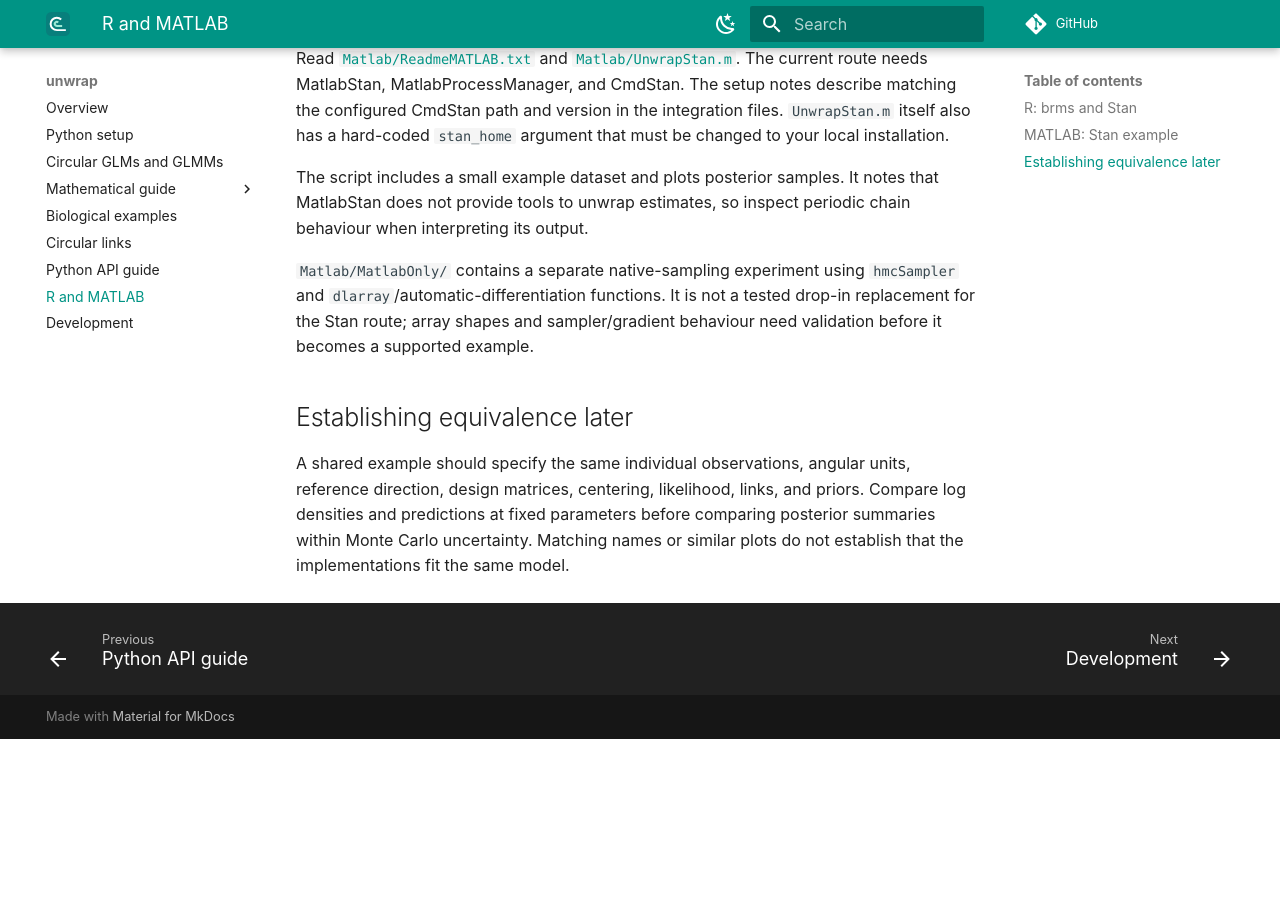
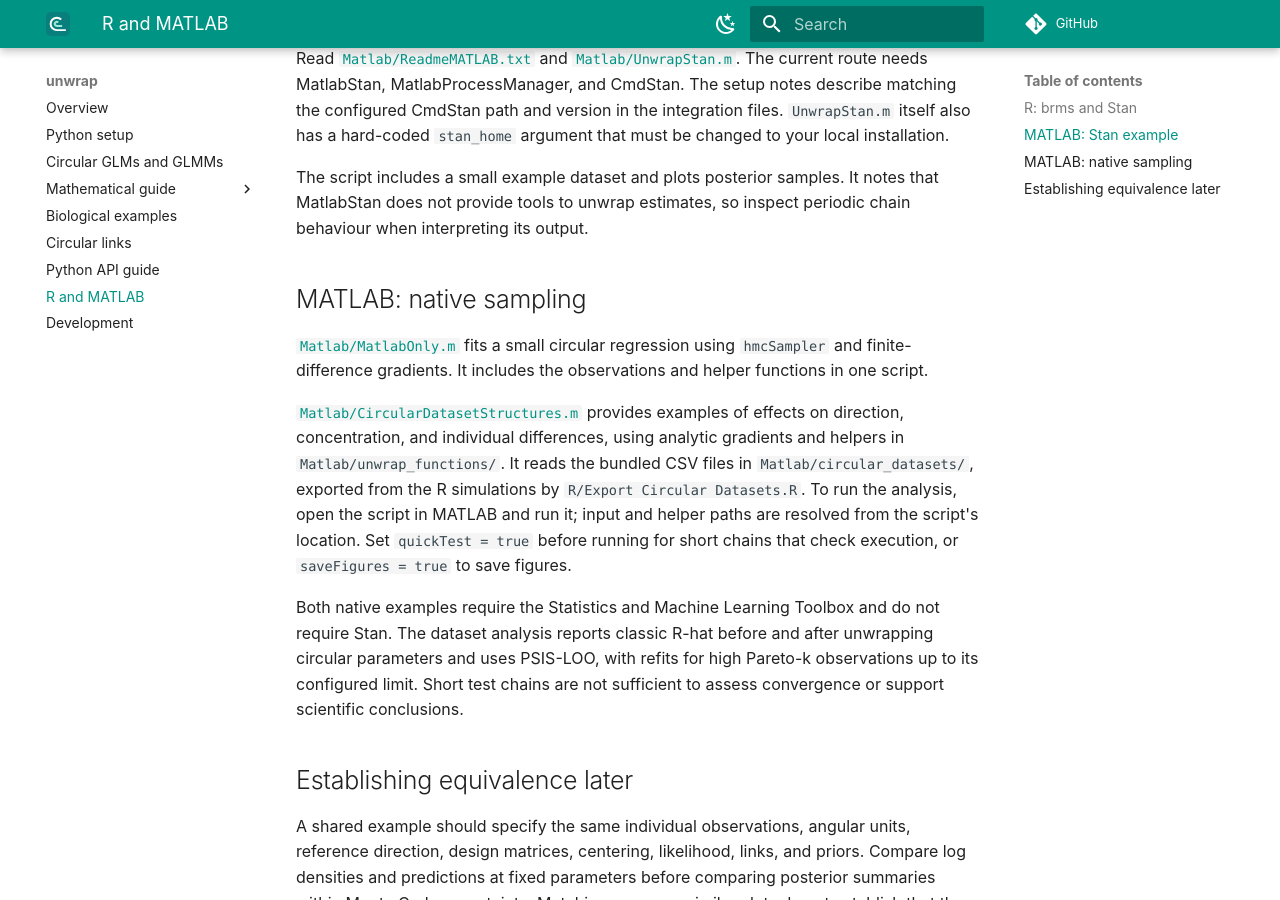
Before and after one commit to jgraving/unwrap, an MkDocs documentation site: the page built from docs/languages.md, in a window 1280 px wide and 900 px high, scrolled down 774 px. Built offline with MkDocs 1.6.1 and Material for MkDocs 9.7.7, drawn with Linux system fonts in a browser that asks for light colours; comment, search, counter and statistics services are not loaded; before the commit the page ends 1513 px from its top, so only the background shows below that.

Commit message:
docs: clarify native MATLAB examples after #29
Replace links to the removed MatlabOnly directory, document the native
analysis inputs and toolbox requirement, and scope Stan setup instructions
to UnwrapStan.m.

```diff
--- a/docs/languages.md
+++ b/docs/languages.md
@@ -40,10 +40,26 @@ The script includes a small example dataset and plots posterior samples.
 It notes that MatlabStan does not provide tools to unwrap estimates, so inspect
 periodic chain behaviour when interpreting its output.
 
-`Matlab/MatlabOnly/` contains a separate native-sampling experiment using
-`hmcSampler` and `dlarray`/automatic-differentiation functions. It is not a tested
-drop-in replacement for the Stan route; array shapes and sampler/gradient
-behaviour need validation before it becomes a supported example.
+## MATLAB: native sampling
+
+[`Matlab/MatlabOnly.m`](https://github.com/jgraving/unwrap/blob/main/Matlab/MatlabOnly.m)
+fits a small circular regression using `hmcSampler` and finite-difference
+gradients. It includes the observations and helper functions in one script.
+
+[`Matlab/CircularDatasetStructures.m`](https://github.com/jgraving/unwrap/blob/main/Matlab/CircularDatasetStructures.m)
+provides examples of effects on direction, concentration, and individual
+differences, using analytic gradients and helpers in `Matlab/unwrap_functions/`.
+It reads the bundled CSV files in `Matlab/circular_datasets/`, exported from the
+R simulations by `R/Export Circular Datasets.R`. To run the analysis, open the
+script in MATLAB and run it; input and helper paths are resolved from the
+script's location. Set `quickTest = true` before running for short chains that
+check execution, or `saveFigures = true` to save figures.
+
+Both native examples require the Statistics and Machine Learning Toolbox and
+do not require Stan. The dataset analysis reports classic R-hat before and
+after unwrapping circular parameters and uses PSIS-LOO, with refits for high
+Pareto-k observations up to its configured limit. Short test chains are not
+sufficient to assess convergence or support scientific conclusions.
 
 ## Establishing equivalence later
 
```
Also changed, not shown: README.md (+7 -2 lines), 1 other file.
